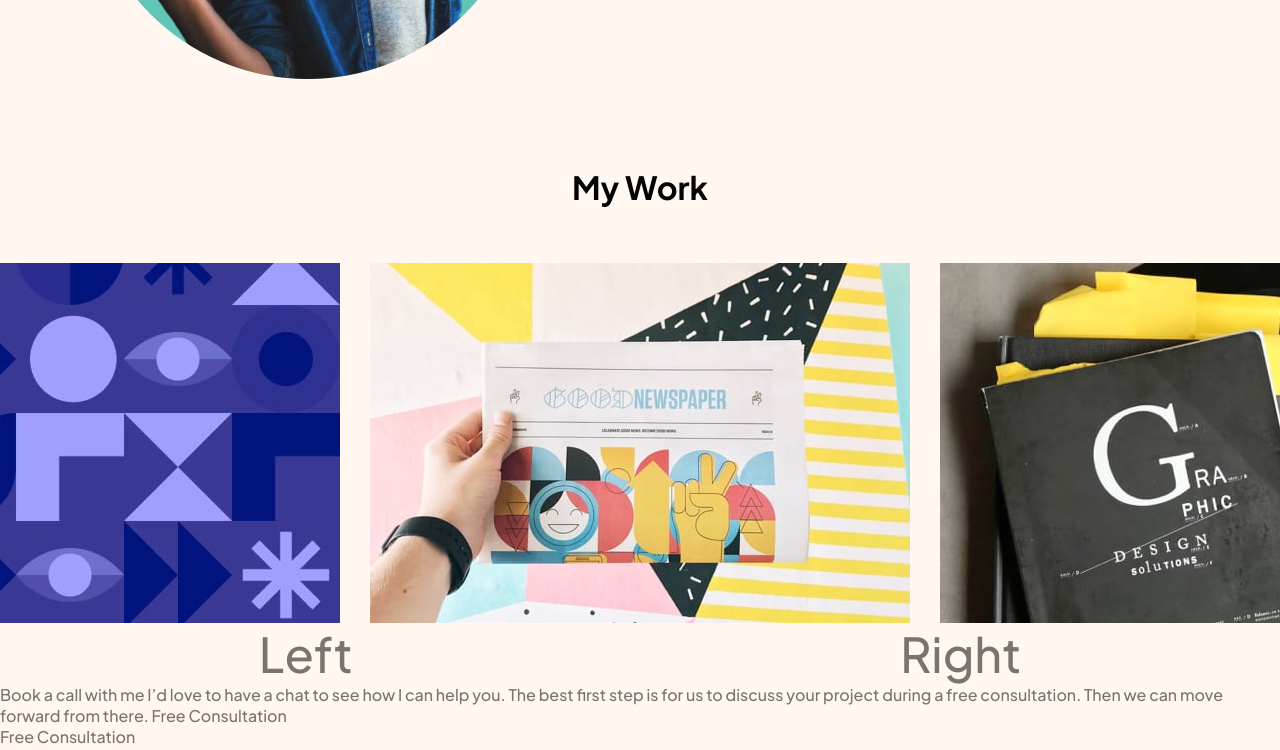
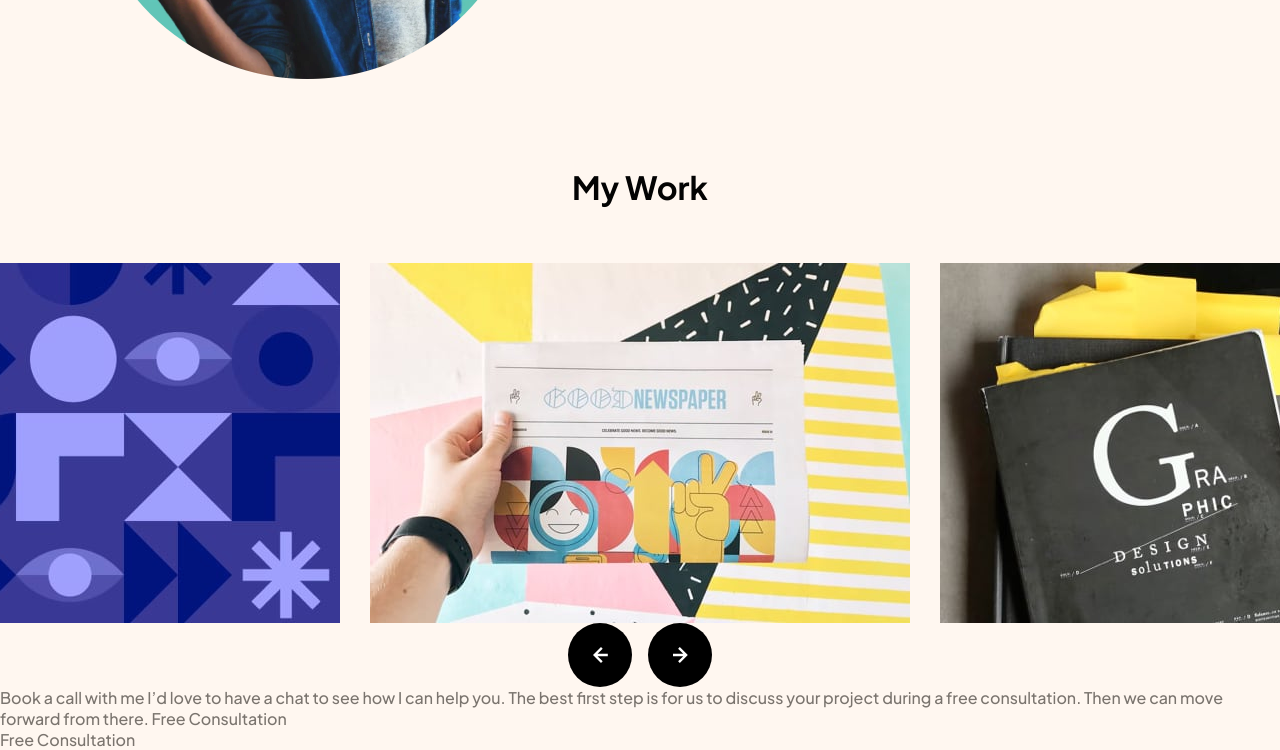
Before and after one commit to aleknovkovski/FEM-single-page-design-portfolio, a plain HTML site: page working/index.html in a window 1280 px wide. Shown: the part 1208-1958 px from the top of the page. Drawn offline with Linux system fonts and the light colour scheme.

Commit message:
Style slider nav buttons

```diff
--- a/working/index.html
+++ b/working/index.html
@@ -66,8 +66,8 @@
 <!--        <img src="./assets/image-slide-5.jpg" alt="" class="slide">-->
       </div>
       <div class="slider-navigation-buttons">
-        <div class="prev-slide-btn">Left</div>
-        <div class="next-slide-btn">Right</div>
+        <div class="slide-btn prev-slide-btn"><img src="assets/icon-arrow-left.svg" alt=""></div>
+        <div class="slide-btn next-slide-btn"><img src="assets/icon-arrow-right.svg" alt=""></div>
       </div>
     </div>
     <div>
--- a/working/style.css
+++ b/working/style.css
@@ -223,8 +223,8 @@ h3 {
 .slider-navigation-buttons {
     display: flex;
     font-size: 3rem;
-    justify-content: space-around;
-    gap: 30px;
+    justify-content: center;
+    gap: 16px;
 
     -webkit-user-select: none;
     -moz-user-select: none;
@@ -232,6 +232,17 @@ h3 {
     user-select: none;
 }
 
-.prev-slide-btn, .next-slide-btn {
+.slide-btn {
+    background: black;
+    display: flex;
+    align-items: center;
+    justify-content: center;
+    width: 64px;
+    height: 64px;
+    border-radius: 50%;
     cursor: pointer;
 }
+
+.slide-btn img {
+    width: 15px;
+}
```
